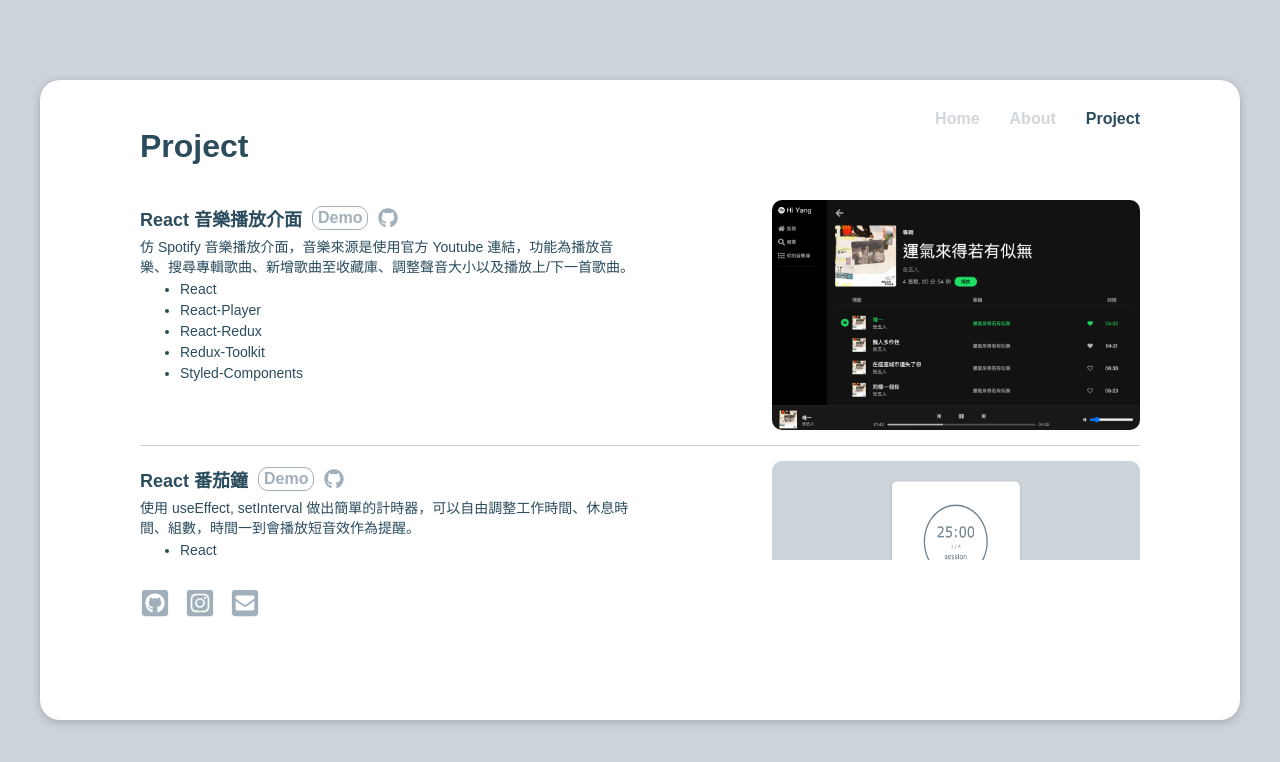
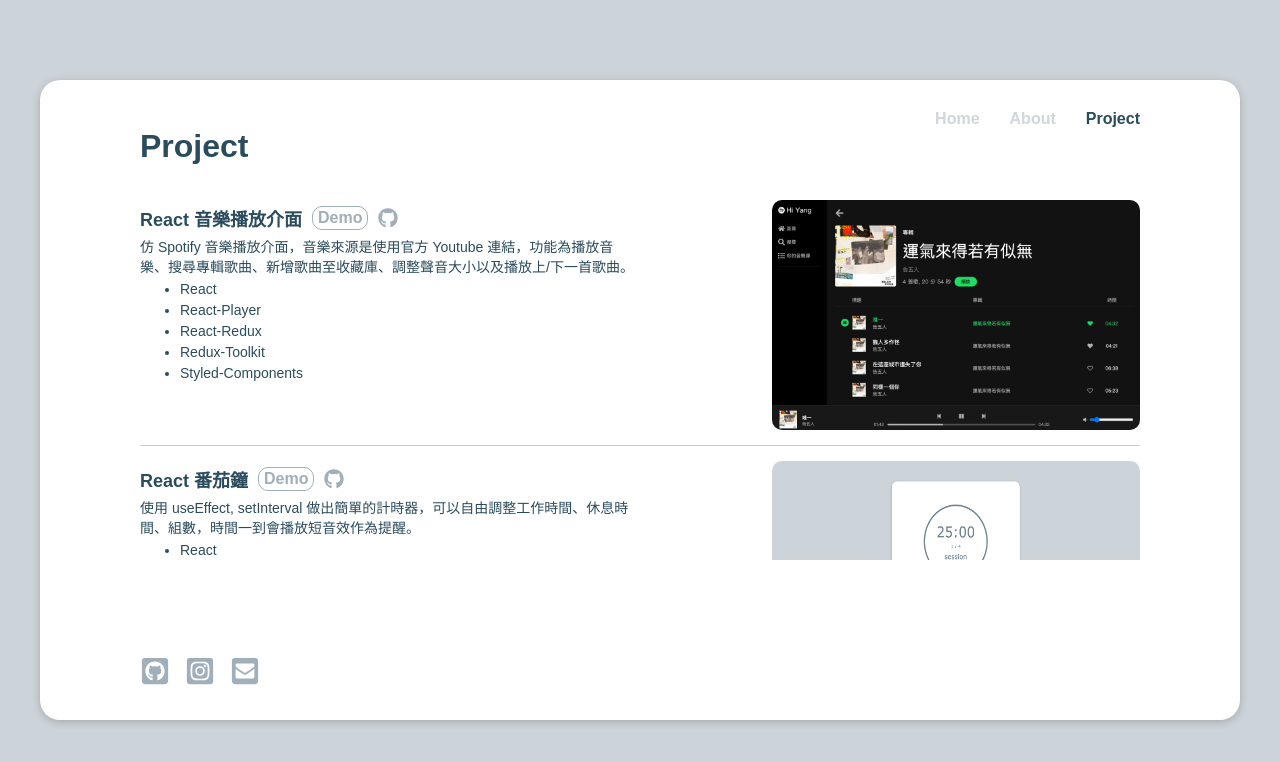
Before and after one commit to hiyang8392/hihiyang, a React (Create React App) app: page /project in a window 1280 px wide. Shown: the top 762 px of the page. Built offline with nearby package versions, Linux system fonts and the light colour scheme.

Commit message:
feat: pages main tag, css style

```diff
--- a/src/pages/About.js
+++ b/src/pages/About.js
@@ -2,7 +2,7 @@ import styled from "styled-components";
 import ExperienceGroup from "../components/ExperienceGroup";
 import SkillGroup from "../components/SkillGroup";
 
-const StyledAbout = styled.div`
+const StyledMain = styled.main`
   flex-grow: 1;
 
   h1 {
@@ -27,13 +27,13 @@ const Group = styled.div`
 
 const About = () => {
   return (
-    <StyledAbout>
+    <StyledMain>
       <h1>About</h1>
       <Group>
         <ExperienceGroup />
         <SkillGroup />
       </Group>
-    </StyledAbout>
+    </StyledMain>
   );
 }
 
--- a/src/pages/Project.js
+++ b/src/pages/Project.js
@@ -2,8 +2,8 @@ import styled from "styled-components";
 import ProjectItem from "../components/ProjectItem";
 import projectData from "../data/project";
 
-const StyledProject = styled.div`
-  margin-bottom: 28px;
+const StyledMain = styled.main`
+  flex-grow: 1;
 
   h1 {
     margin-bottom: 20px;
@@ -39,10 +39,10 @@ const projectItem = projectData.map((project) => {
 
 const Project = () => {
   return (
-    <StyledProject>
+    <StyledMain>
       <h1>Project</h1>
       <StyledGroup>{projectItem}</StyledGroup>
-    </StyledProject>
+    </StyledMain>
   );
 }
 
```
